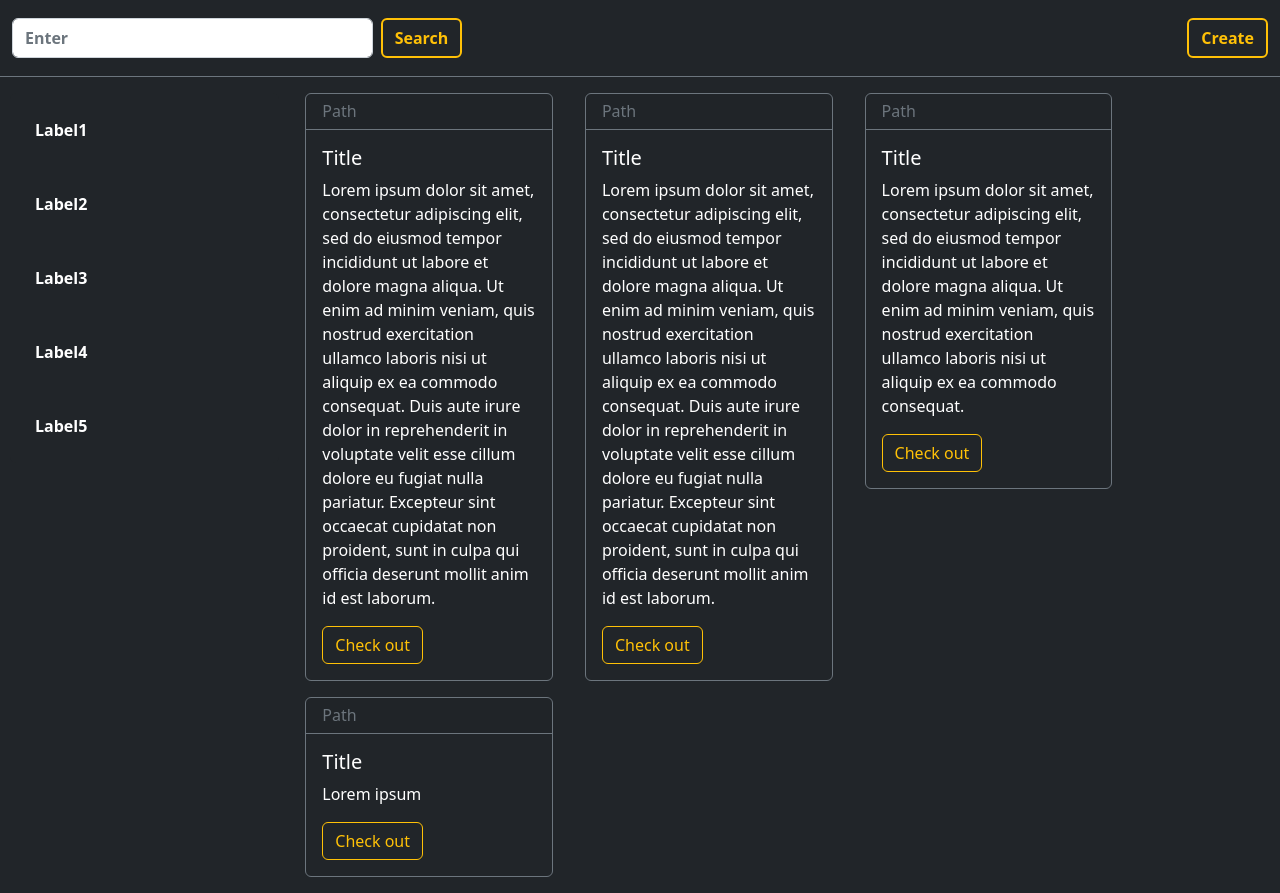
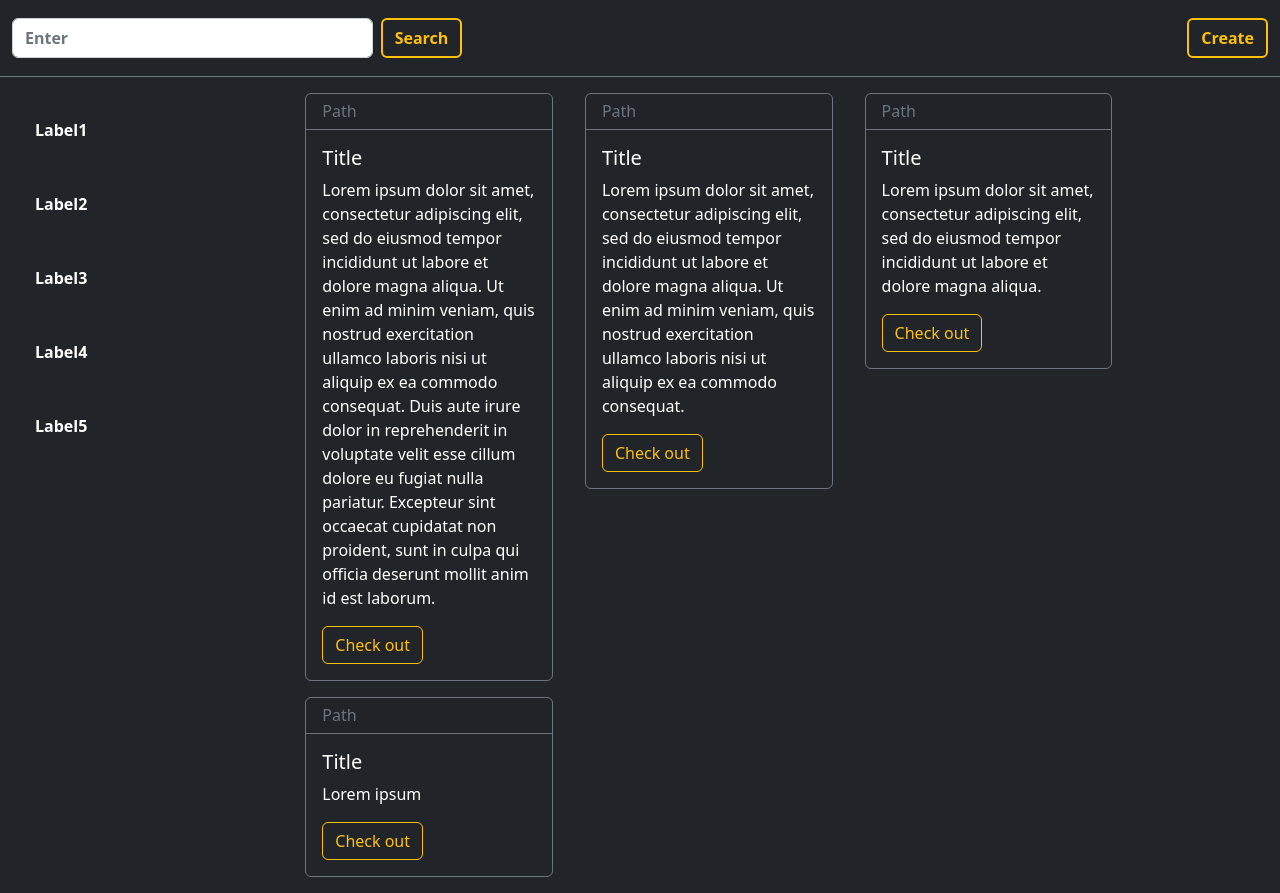
Before and after one commit to am1rfy/itcode, a Vue app: page / in a window 1280 px wide. Built offline with nearby package versions, Linux system fonts and the light colour scheme.

Commit message:
#8 - Поработал с директивой v-for

```diff
--- a/src/components/CardsContainer.vue
+++ b/src/components/CardsContainer.vue
@@ -1,34 +1,10 @@
 <template>
   <div class="cards-container">
-    <div class="card bg-dark">
-      <h6 class="card-header">Path</h6>
+    <div class="card bg-dark" v-for="card in cards" :key="card.key">
+      <h6 class="card-header"> {{card.path}} </h6>
       <div class="card-body">
-        <h5 class="card-title">Title</h5>
-        <p class="card-text">Lorem ipsum dolor sit amet, consectetur adipiscing elit, sed do eiusmod tempor incididunt ut labore et dolore magna aliqua. Ut enim ad minim veniam, quis nostrud exercitation ullamco laboris nisi ut aliquip ex ea commodo consequat. Duis aute irure dolor in reprehenderit in voluptate velit esse cillum dolore eu fugiat nulla pariatur. Excepteur sint occaecat cupidatat non proident, sunt in culpa qui officia deserunt mollit anim id est laborum.</p>
-        <a href="#" class="btn btn-outline-warning">Check out</a>
-      </div>
-    </div>
-    <div class="card bg-dark">
-      <h6 class="card-header">Path</h6>
-      <div class="card-body">
-        <h5 class="card-title">Title</h5>
-        <p class="card-text">Lorem ipsum dolor sit amet, consectetur adipiscing elit, sed do eiusmod tempor incididunt ut labore et dolore magna aliqua. Ut enim ad minim veniam, quis nostrud exercitation ullamco laboris nisi ut aliquip ex ea commodo consequat. Duis aute irure dolor in reprehenderit in voluptate velit esse cillum dolore eu fugiat nulla pariatur. Excepteur sint occaecat cupidatat non proident, sunt in culpa qui officia deserunt mollit anim id est laborum.</p>
-        <a href="#" class="btn btn-outline-warning">Check out</a>
-      </div>
-    </div>
-    <div class="card bg-dark">
-      <h6 class="card-header">Path</h6>
-      <div class="card-body">
-        <h5 class="card-title">Title</h5>
-        <p class="card-text">Lorem ipsum dolor sit amet, consectetur adipiscing elit, sed do eiusmod tempor incididunt ut labore et dolore magna aliqua. Ut enim ad minim veniam, quis nostrud exercitation ullamco laboris nisi ut aliquip ex ea commodo consequat.</p>
-        <a href="#" class="btn btn-outline-warning">Check out</a>
-      </div>
-    </div>
-    <div class="card bg-dark">
-      <h6 class="card-header">Path</h6>
-      <div class="card-body">
-        <h5 class="card-title">Title</h5>
-        <p class="card-text">Lorem ipsum</p>
+        <h5 class="card-title">{{card.title}}</h5>
+        <p class="card-text"> {{card.text}} </p>
         <a href="#" class="btn btn-outline-warning">Check out</a>
       </div>
     </div>
@@ -37,7 +13,37 @@
 
 <script>
 export default {
-  name: "NotesContainer"
+  name: "NotesContainer",
+  data() {
+    return {
+      cards: [
+        {
+          key: 1,
+          path: 'Path',
+          title: 'Title',
+          text: 'Lorem ipsum dolor sit amet, consectetur adipiscing elit, sed do eiusmod tempor incididunt ut labore et dolore magna aliqua. Ut enim ad minim veniam, quis nostrud exercitation ullamco laboris nisi ut aliquip ex ea commodo consequat. Duis aute irure dolor in reprehenderit in voluptate velit esse cillum dolore eu fugiat nulla pariatur. Excepteur sint occaecat cupidatat non proident, sunt in culpa qui officia deserunt mollit anim id est laborum.'
+        },
+        {
+          key: 2,
+          path: 'Path',
+          title: 'Title',
+          text: 'Lorem ipsum dolor sit amet, consectetur adipiscing elit, sed do eiusmod tempor incididunt ut labore et dolore magna aliqua. Ut enim ad minim veniam, quis nostrud exercitation ullamco laboris nisi ut aliquip ex ea commodo consequat.'
+        },
+        {
+          key: 3,
+          path: 'Path',
+          title: 'Title',
+          text: 'Lorem ipsum dolor sit amet, consectetur adipiscing elit, sed do eiusmod tempor incididunt ut labore et dolore magna aliqua.'
+        },
+        {
+          key: 4,
+          path: 'Path',
+          title: 'Title',
+          text: 'Lorem ipsum'
+        },
+      ]
+    }
+  }
 }
 </script>
 
```
